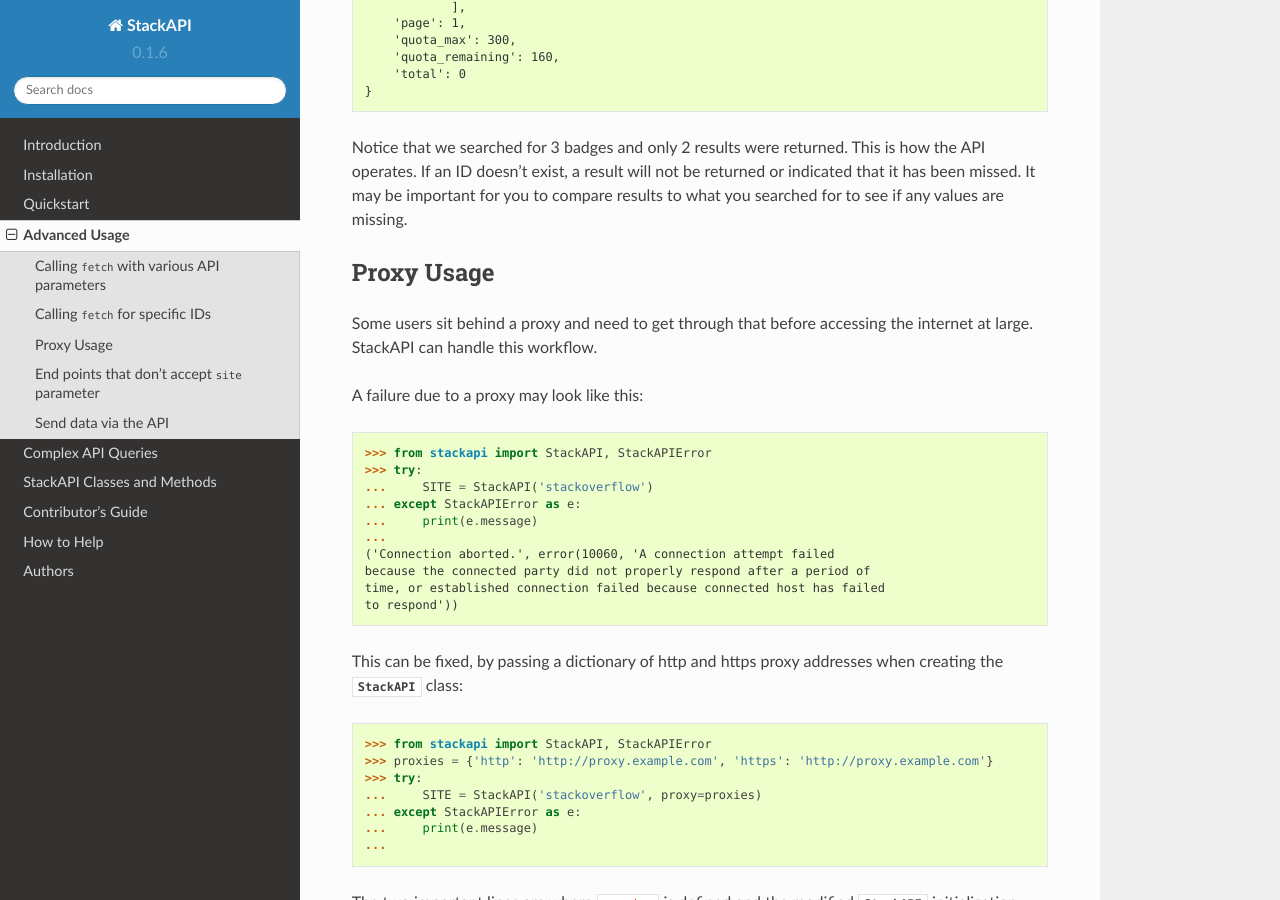
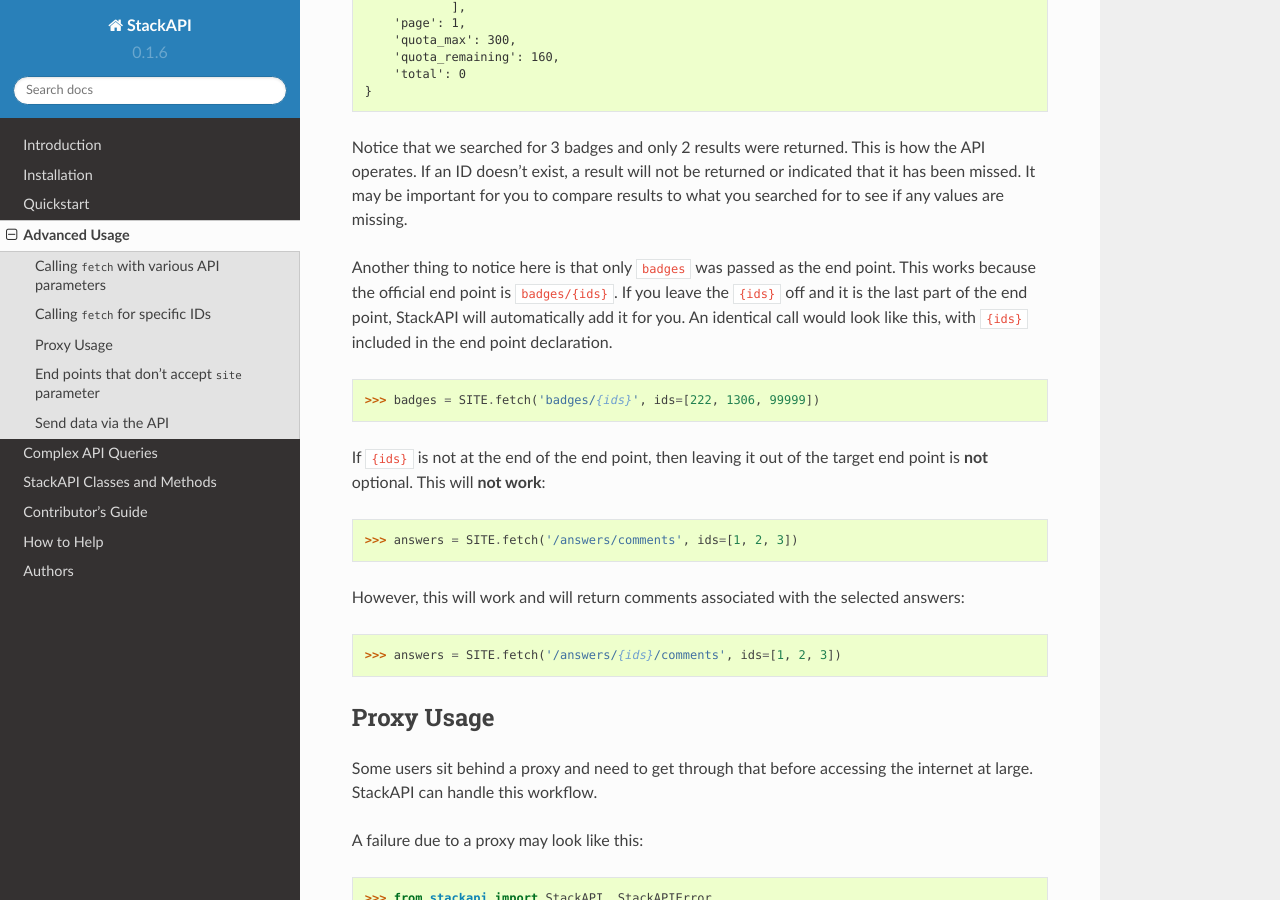
Before and after one commit to AWegnerGitHub/stackapi, a Sphinx documentation site: the page built from docs/user/advanced.rst, in a window 1280 px wide and 900 px high, scrolled down 2532 px. Built offline with Sphinx 7.4.7 and the Read the Docs theme 2.0.0, drawn with Linux system fonts in a browser that asks for light colours.

Commit message:
Adds ability to use all endpoints - including ones with {ids} in the middle
Fixes #18
Fixes #19

```diff
--- a/docs/user/advanced.rst
+++ b/docs/user/advanced.rst
@@ -138,6 +138,23 @@ how the API operates. If an ID doesn't exist, a result will not be returned or
 indicated that it has been missed. It may be important for you to compare
 results to what you searched for to see if any values are missing.
 
+Another thing to notice here is that only ``badges`` was passed as the end
+point. This works because the official end point is ``badges/{ids}``. If you
+leave the ``{ids}`` off and it is the last part of the end point, StackAPI will
+automatically add it for you. An identical call would look like this, with
+``{ids}`` included in the end point declaration.
+
+    >>> badges = SITE.fetch('badges/{ids}', ids=[222, 1306, 99999])
+
+If ``{ids}`` is not at the end of the end point, then leaving it out of the
+target end point is **not** optional. This will **not work**::
+
+    >>> answers = SITE.fetch('/answers/comments', ids=[1, 2, 3])
+
+However, this will work and will return comments associated with the selected
+answers::
+
+    >>> answers = SITE.fetch('/answers/{ids}/comments', ids=[1, 2, 3])
 
 .. _proxy-usage:
 
```
Also changed, not shown: docs/user/complex.rst (+1 -6 lines), 1 other file.
